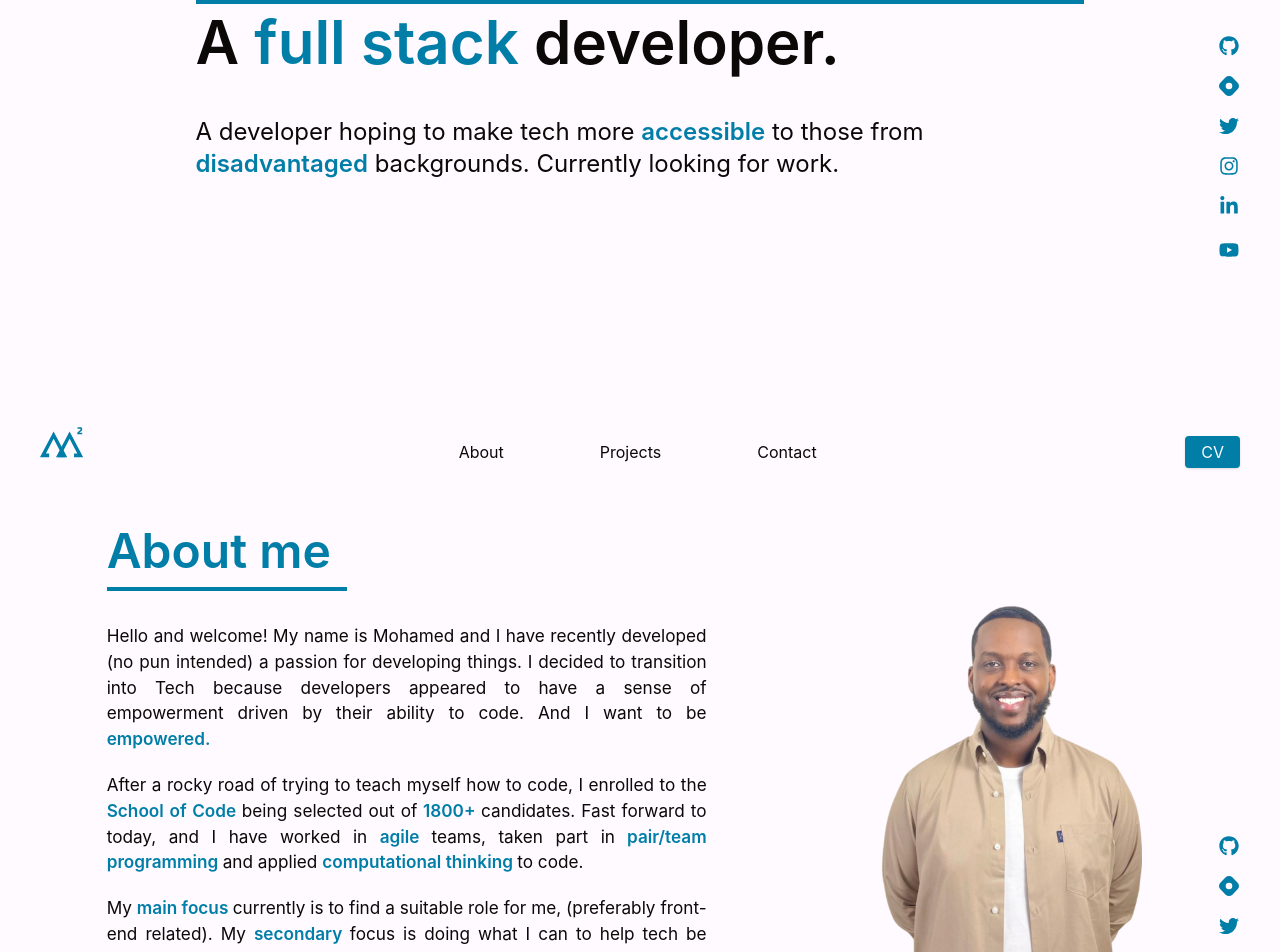
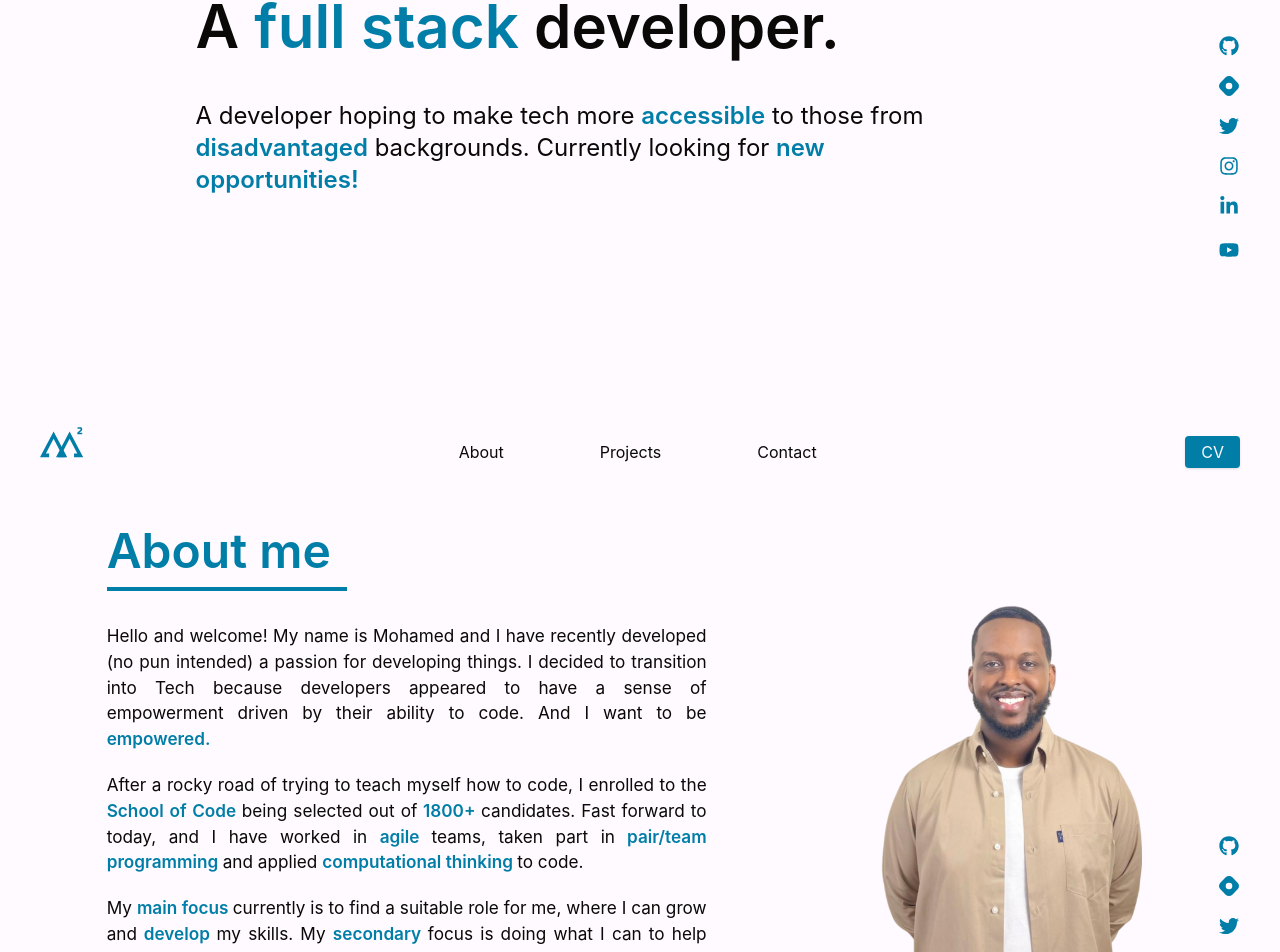
Before and after one commit to mmohamud92/portfolio, a Next.js app: page / in a window 1280 px wide. Shown: the part 400-1352 px from the top of the page. Built offline with nearby package versions, Linux system fonts and the light colour scheme.

Commit message:
final portfolio MVP done

```diff
--- a/components/PageOne/BodyOne.js
+++ b/components/PageOne/BodyOne.js
@@ -18,7 +18,7 @@ function BodyOne() {
                                                 </span>
                                                 developer.
                                           </h2>
-                                          <p className="pt-5 md:text-2xl text-portblack text-[4.5vw] ">
+                                          <p className="pt-5 md:text-2xl text-portblack text-[4.5vw] md:w-10/12 ">
                                                 A developer hoping to make tech
                                                 more{" "}
                                                 <span className="font-semibold text-portblue">
@@ -29,7 +29,10 @@ function BodyOne() {
                                                       disadvantaged
                                                 </span>{" "}
                                                 backgrounds. Currently looking
-                                                for work.
+                                                for{" "}
+                                                <span className="font-semibold text-portblue">
+                                                      new opportunities!
+                                                </span>{" "}
                                           </p>
                                     </div>
                               </div>
--- a/components/PageTwo/BodyTwo.js
+++ b/components/PageTwo/BodyTwo.js
@@ -86,8 +86,12 @@ function BodyTwo() {
                                                       </span>{" "}
                                                       currently is to find a
                                                       suitable role for me,
-                                                      (preferably front-end
-                                                      related). My{" "}
+                                                      where I can grow and
+                                                      <span className="font-semibold text-portblue">
+                                                            {" "}
+                                                            develop{" "}
+                                                      </span>{" "}
+                                                      my skills. My{" "}
                                                       <span className="font-semibold text-portblue">
                                                             {" "}
                                                             secondary{" "}
```
